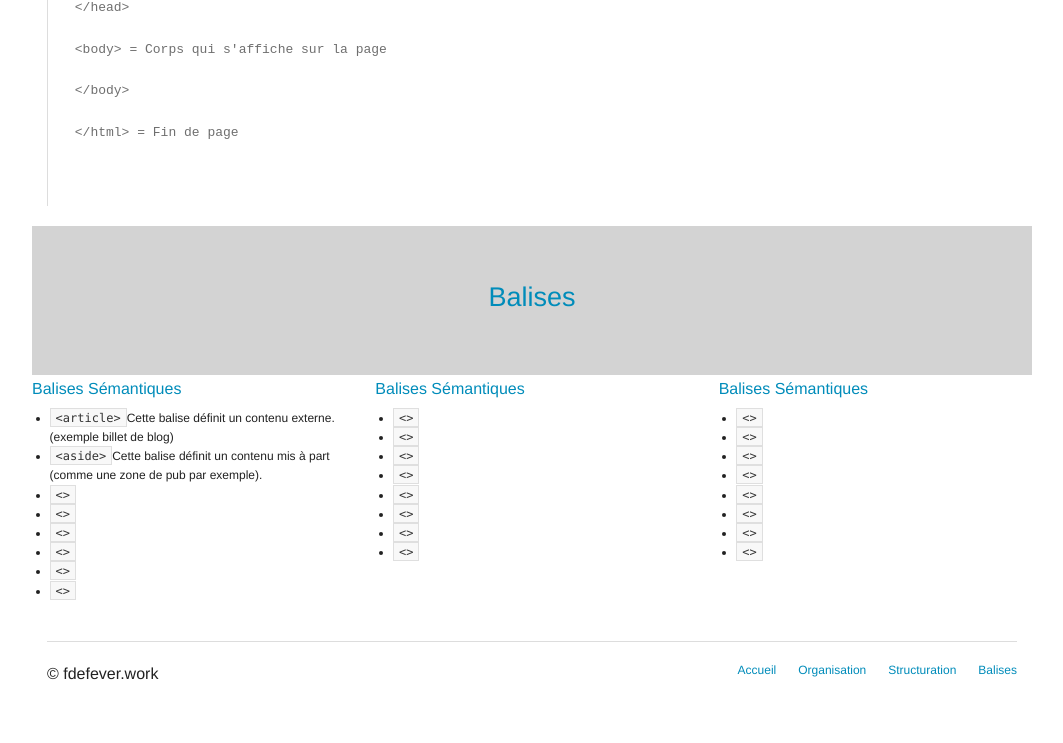
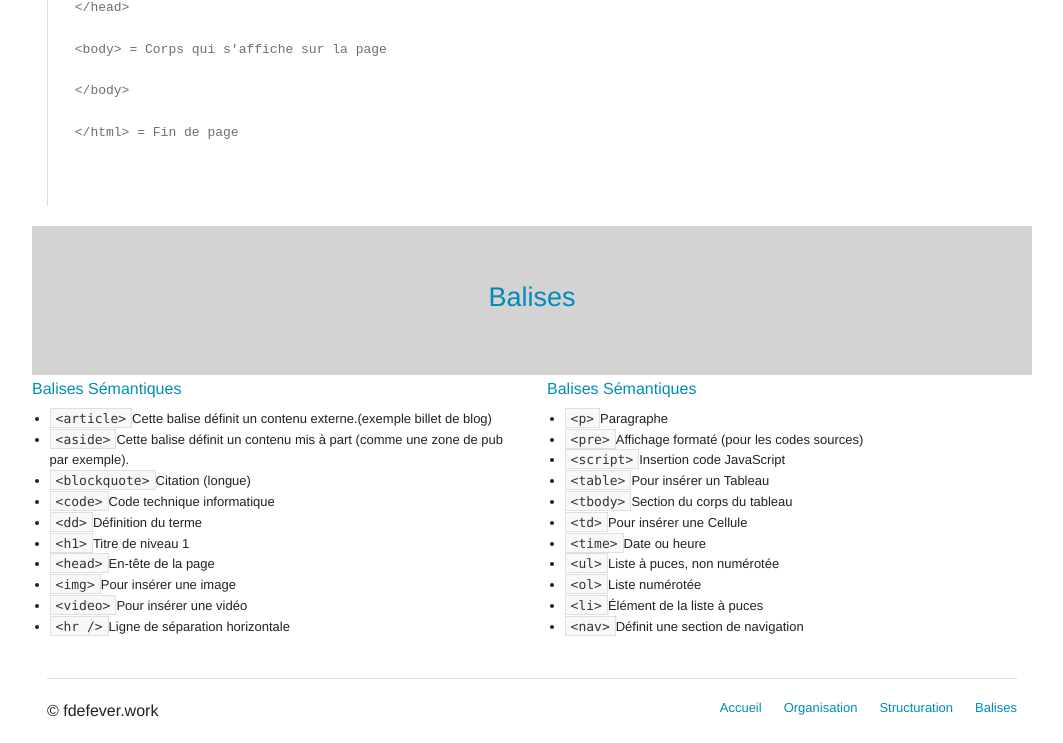
Before and after one commit to francoisdefever/CS-Html, a plain HTML site: page index.html in a window 1280 px wide. Shown: the part 1002-1745 px from the top of the page, without its empty margins (108-1171 px from the left). Before the commit the page ends 1708 px from the top, so only its background shows below. Drawn offline with Linux system fonts and the light colour scheme.

Commit message:
finalize third part

```diff
--- a/index.html
+++ b/index.html
@@ -98,54 +98,42 @@
         <div class="row">
 
         <!-- 1ere colonne -->
-            <div class="large-4 columns">
+            <div class="large-6 columns">
                 <h6>
                     <a href="#">Balises Sémantiques</a>
                 </h6>
                 <ul>
                     <li><code>&ltarticle&gt</code>Cette balise définit un contenu externe.(exemple billet de blog)</li>
                     <li><code>&ltaside&gt</code>Cette balise définit un contenu mis à part (comme une zone de pub par exemple).</li>
-                    <li><code>&lt&gt</code></li>
-                    <li><code>&lt&gt</code></li>
-                    <li><code>&lt&gt</code></li>
-                    <li><code>&lt&gt</code></li>
-                    <li><code>&lt&gt</code></li>
-                    <li><code>&lt&gt</code></li>
+                    <li><code>&ltblockquote&gt</code>Citation (longue)</li>
+                    <li><code>&ltcode&gt</code>Code technique informatique</li>
+                    <li><code>&ltdd&gt</code>Définition du terme</li>
+                    <li><code>&lth1&gt</code>Titre de niveau 1</li>
+                    <li><code>&lthead&gt</code>En-tête de la page</li>
+                    <li><code>&ltimg&gt</code>Pour insérer une image</li>
+                    <li><code>&ltvideo&gt</code>Pour insérer une vidéo</li>
+                    <li><code>&lthr /&gt</code>Ligne de séparation horizontale</li>
                 </ul>
 
             </div>
 
                 <!-- 2eme colonne -->
-            <div class="large-4 columns">
+            <div class="large-6 columns">
                 <h6>
                     <a href="#">Balises Sémantiques</a>
                 </h6>
                 <ul>
-                    <li><code>&lt&gt</code></li>
-                    <li><code>&lt&gt</code></li>
-                    <li><code>&lt&gt</code></li>
-                    <li><code>&lt&gt</code></li>
-                    <li><code>&lt&gt</code></li>
-                    <li><code>&lt&gt</code></li>
-                    <li><code>&lt&gt</code></li>
-                    <li><code>&lt&gt</code></li>
-                </ul>
-            </div>
-
-                    <!-- 3eme colonne -->
-            <div class="large-4 columns">
-                <h6>
-                    <a href="#">Balises Sémantiques</a>
-                </h6>
-                <ul>
-                    <li><code>&lt&gt</code></li>
-                    <li><code>&lt&gt</code></li>
-                    <li><code>&lt&gt</code></li>
-                    <li><code>&lt&gt</code></li>
-                    <li><code>&lt&gt</code></li>
-                    <li><code>&lt&gt</code></li>
-                    <li><code>&lt&gt</code></li>
-                    <li><code>&lt&gt</code></li>
+                    <li><code>&ltp&gt</code>Paragraphe</li>
+                    <li><code>&ltpre&gt</code>Affichage formaté (pour les codes sources)</li>
+                    <li><code>&ltscript&gt</code>Insertion code JavaScript</li>
+                    <li><code>&lttable&gt</code>Pour insérer un Tableau</li>
+                    <li><code>&lttbody&gt</code>Section du corps du tableau</li>
+                    <li><code>&lttd&gt</code>Pour insérer une Cellule</li>
+                    <li><code>&lttime&gt</code>Date ou heure</li>
+                    <li><code>&ltul&gt</code>Liste à puces, non numérotée</li>
+                    <li><code>&ltol&gt</code>Liste numérotée</li>
+                    <li><code>&ltli&gt</code>Élément de la liste à puces</li>
+                    <li><code>&ltnav&gt</code>Définit une section de navigation</li>
                 </ul>
             </div>
         </div>
--- a/website/css/style.css
+++ b/website/css/style.css
@@ -6,8 +6,8 @@
     width: 200%;
     height: 200%;
 }
-#ultop {
-
+#ultop li {
+    font-size: 16px;
 }
 #balise {
     padding-left: 25%;
@@ -21,5 +21,5 @@ text-align: center;
 background-color: lightgray;
 }
 li {
-    font-size: 12px;
+    font-size: 13px;
 }
```
